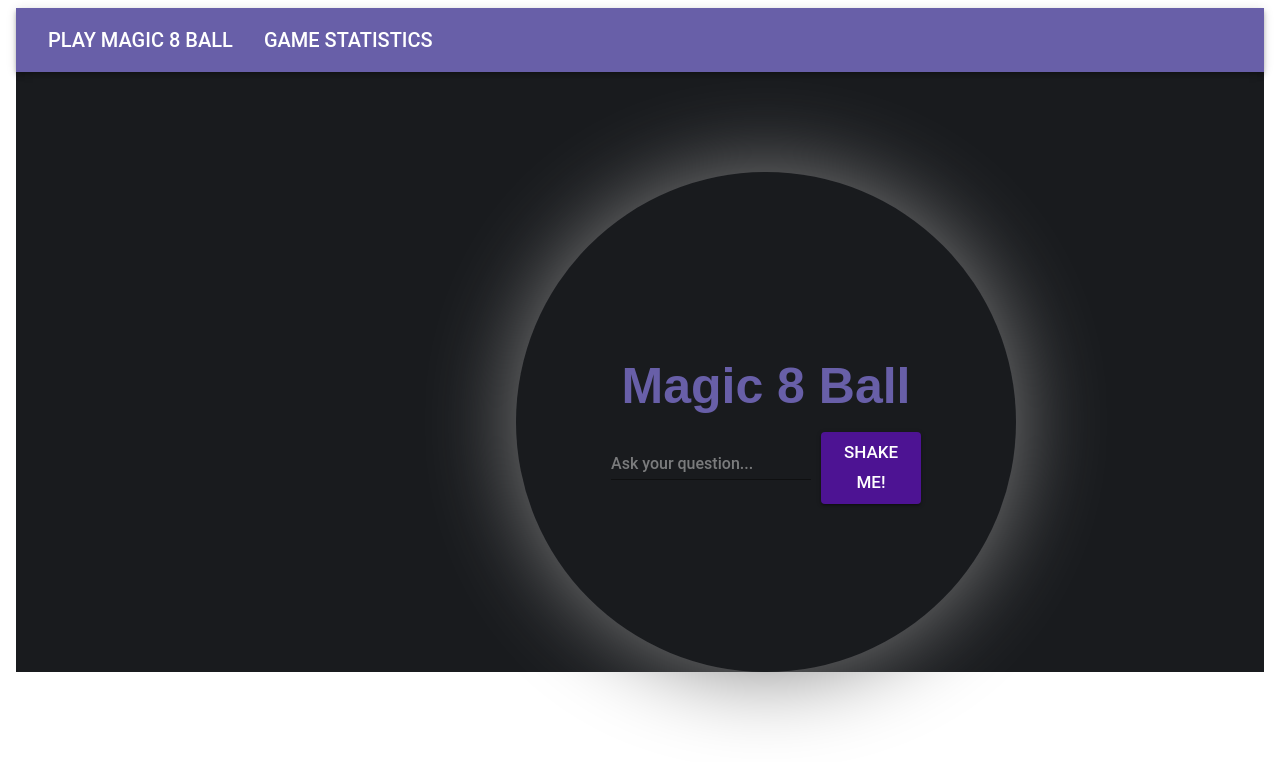
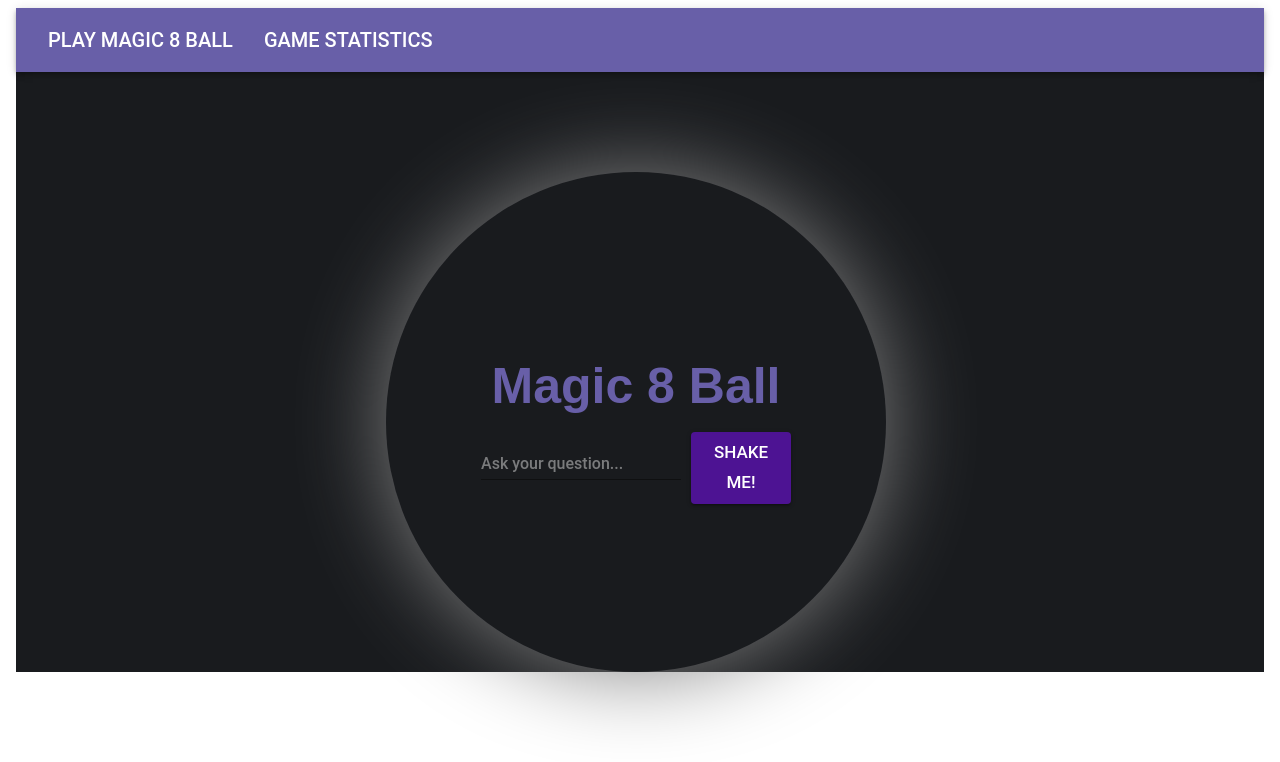
Before and after one commit to tashmulla/magiceightball, a Next.js app: page /App in a window 1280 px wide. Shown: the top 762 px of the page. Built offline with nearby package versions, Linux system fonts and the light colour scheme.

Commit message:
Moving magic 8 ball to centre.

```diff
--- a/pages/App.js
+++ b/pages/App.js
@@ -51,7 +51,7 @@ class App extends Component {
       <body style={{backgroundColor:"#191b1e"}}>
         <Header />
           <div
-          style={{marginTop:"100px", display:"flex", marginLeft:"500px", justifyContent:"center", alignItems:"center"}}
+          style={{marginTop:"100px", display:"flex", marginLeft:"370px", justifyContent:"center", alignItems:"center"}}
           id="circle">
             <Typography
             variant="title"
```
